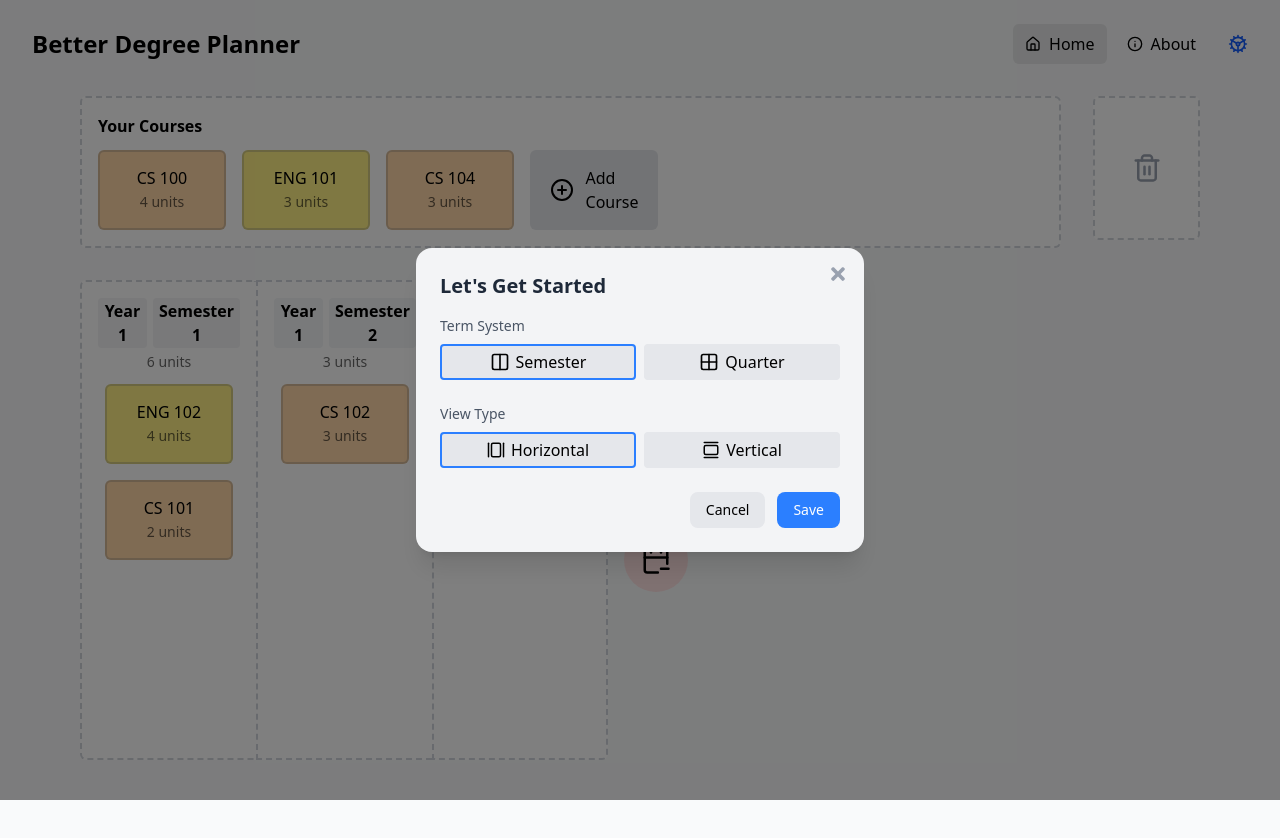
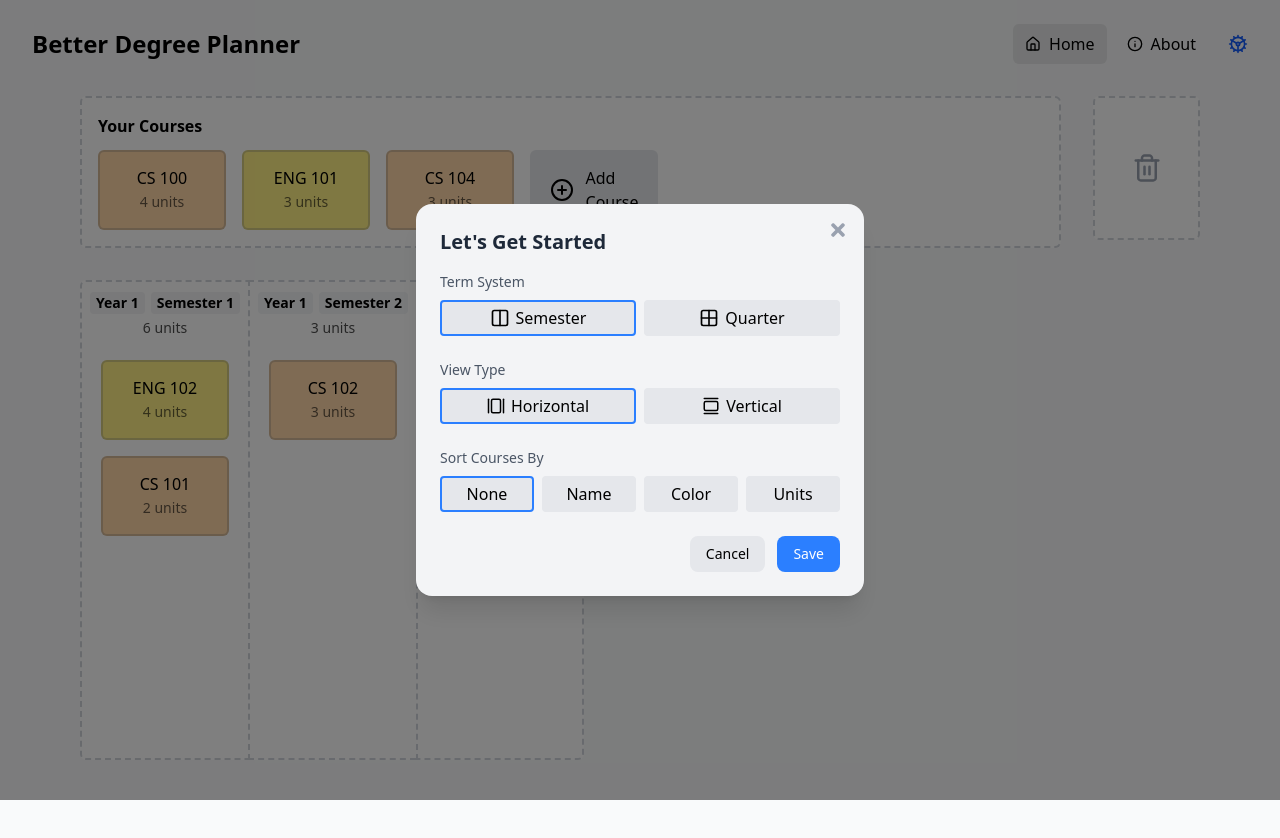
Before and after one commit to jakeo-dev/better-degree-planner, a Next.js app: page / in a window 1280 px wide. Built offline with nearby package versions, Linux system fonts and the light colour scheme.

Commit message:
add course sorting (#12)
* finally fix draggable positioning!!!!

* add course sorting

```diff
--- a/src/components/Header.tsx
+++ b/src/components/Header.tsx
@@ -17,9 +17,10 @@ interface HeaderProps {
   isOpen: boolean;
   onOpen: () => void;
   onClose: () => void;
-  onSubmit: (viewType: string, termType: string) => void;
-  initialView?: string;
-  initialTerm?: string;
+  onSubmit: (viewType: string, termType: string, sortType: string) => void;
+  initialView: string;
+  initialTerm: string;
+  initialSort: string;
   storedFirstVisit?: string;
 }
 
@@ -30,17 +31,20 @@ export default function Header({
   onSubmit,
   initialView = "Horizontal",
   initialTerm = "Semester",
+  initialSort = "None",
   storedFirstVisit = "true",
 }: HeaderProps) {
   const [viewType, setViewType] = useState(initialView || "Horizontal");
   const [termType, setTermType] = useState(initialTerm || "Semester");
+  const [sortType, setSortType] = useState(initialSort || "None");
   const [firstVisit, setFirstVisit] = useState(storedFirstVisit || "true");
 
   useEffect(() => {
     setViewType(initialView);
     setTermType(initialTerm);
+    setSortType(initialSort);
     setFirstVisit(storedFirstVisit);
-  }, [initialView, initialTerm, storedFirstVisit]);
+  }, [initialView, initialTerm, initialSort, storedFirstVisit]);
 
   const { pathname } = useRouter();
 
@@ -178,6 +182,25 @@ export default function Header({
             </div>
           </div>
 
+          <div className="mb-6">
+            <label className="block text-sm font-medium text-gray-600 mb-2">
+              Sort Courses By
+            </label>
+            <div className="flex gap-2">
+              {["None", "Name", "Color", "Units"].map((s) => (
+                <button
+                  key={s}
+                  onClick={() => setSortType(s)}
+                  className={`flex justify-center items-center bg-gray-200 hover:bg-blue-200 active:bg-blue-300 hover:text-blue-900 border-2 transition rounded-sm w-full cursor-pointer py-1 ${
+                    sortType === s ? "border-blue-500" : "border-transparent"
+                  }`}
+                >
+                  {s}
+                </button>
+              ))}
+            </div>
+          </div>
+
           {/* Buttons */}
           <div className="flex justify-end gap-3">
             <button
@@ -189,7 +212,7 @@ export default function Header({
 
             <button
               onClick={() => {
-                onSubmit(viewType, termType);
+                onSubmit(viewType, termType, sortType);
                 onClose();
               }}
               className="px-4 py-2 text-sm bg-blue-500 text-white rounded-lg hover:bg-blue-600 transition cursor-pointer"
--- a/src/pages/about.tsx
+++ b/src/pages/about.tsx
@@ -5,13 +5,16 @@ export default function Home() {
   const [startModalOpen, setStartModalOpen] = useState(false);
   const [viewType, setViewType] = useState("Horizontal"); // horizontal or vertical view
   const [termType, setTermType] = useState("Semester"); // quarter or semester system
+  const [sortType, setSortType] = useState("None"); // sort by name, color, units, or none
   const [firstVisit, setFirstVisit] = useState("true"); // true if this is the user's first visit to the website
 
   useEffect(() => {
     const storedView = localStorage.getItem("viewType") || "Horizontal";
     const storedTerm = localStorage.getItem("termType") || "Semester";
+    const storedSort = localStorage.getItem("sortType") || "None";
     setViewType(storedView);
     setTermType(storedTerm);
+    setSortType(storedSort);
 
     const storedFirstVisit = localStorage.getItem("firstVisit") || "true";
     setFirstVisit(storedFirstVisit);
@@ -24,12 +27,17 @@ export default function Home() {
         isOpen={startModalOpen}
         onOpen={() => setStartModalOpen(true)}
         onClose={() => setStartModalOpen(false)}
-        onSubmit={(view, term) => {
+        onSubmit={(view, term, sort) => {
+          setViewType(view);
+          setTermType(term);
+          setSortType(sort);
           localStorage.setItem("viewType", view);
           localStorage.setItem("termType", term);
+          localStorage.setItem("sortType", sort);
         }}
         initialView={viewType}
         initialTerm={termType}
+        initialSort={sortType}
         storedFirstVisit={firstVisit}
       />
 
--- a/src/pages/index.tsx
+++ b/src/pages/index.tsx
@@ -7,7 +7,8 @@ import { useState, useEffect } from "react";
 import { useAtom } from 'jotai';
 import { termsAndCourses } from "../api/atoms";
 import { CourseTile } from "@/types";
-import { randomElement } from "@/utilities";
+import Header from "@/components/Header";
+import { randomElement, sortCoursesAlphabetically, sortCoursesColor, sortCoursesUnits } from "@/utilities";
 
 export default function Home() {
   const [termsCoursesData, setTermsCoursesData] = useAtom(termsAndCourses)
@@ -15,13 +16,16 @@ export default function Home() {
   const [startModalOpen, setStartModalOpen] = useState(true);
   const [viewType, setViewType] = useState("Horizontal"); // horizontal or vertical view
   const [termType, setTermType] = useState("Semester"); // quarter or semester system
+  const [sortType, setSortType] = useState("None"); // sort by name, color, units, or none
   const [firstVisit, setFirstVisit] = useState("true"); // true if this is the user's first visit to the website
 
   useEffect(() => {
     const storedView = localStorage.getItem("viewType") || "Horizontal";
     const storedTerm = localStorage.getItem("termType") || "Semester";
+    const storedSort = localStorage.getItem("sortType") || "None";
     setViewType(storedView);
     setTermType(storedTerm);
+    setSortType(storedSort);
 
     const storedFirstVisit = localStorage.getItem("firstVisit") || "true";
     setFirstVisit(storedFirstVisit);
@@ -183,51 +187,31 @@ export default function Home() {
         isOpen={startModalOpen}
         onOpen={() => setStartModalOpen(true)}
         onClose={() => setStartModalOpen(false)}
-        onSubmit={(view, term) => {
+        onSubmit={(view, term, sort) => {
           setViewType(view);
           setTermType(term);
+          setSortType(sort);
           localStorage.setItem("viewType", view);
           localStorage.setItem("termType", term);
+          localStorage.setItem("sortType", sort);
 
           localStorage.setItem("firstVisit", "false");
         }}
         initialView={viewType}
         initialTerm={termType}
+        initialSort={sortType}
         storedFirstVisit={firstVisit}
       />
 
       <DndContext onDragEnd={handleDragEnd}>
         <div className="m-4 md:m-12 lg:m-20 mt-14 md:mt-24 lg:mt-24">
           <div>
-            {/* Buttons for View and System */}
-            {/* <div className="grid grid-cols-2 gap-3 md:gap-6 w-full mb-6 md:mb-8 ml-auto">
-              <Button
-                onClick={() => {
-                  setViewType(viewType == "Vertical" ? "Horizontal" : "Vertical");
-                }}
-                className="hover:bg-green-200 active:bg-green-300 hover:text-green-900">
-                <LuGalleryHorizontal className={`${viewType == "Vertical" ? "hidden" : ""} md:text-lg mr-1.5`} aria-hidden />
-                <LuGalleryVertical className={`${viewType == "Horizontal" ? "hidden" : ""} md:text-lg mr-1.5`} aria-hidden />
-                <span>{viewType} View</span>
-              </Button>
-
-              <Button
-                onClick={() => {
-                  setTermType(termType == "Quarter" ? "Semester" : "Quarter");
-                }}
-                className="hover:bg-green-200 active:bg-green-300 hover:text-green-900">
-                <LuColumns2 className={`${termType == "Quarter" ? "hidden" : ""} text-lg md:text-xl mr-1.5`} aria-hidden />
-                <LuGrid2X2 className={`${termType == "Semester" ? "hidden" : ""} text-lg md:text-xl mr-1.5`} aria-hidden />
-                <span>{termType} System</span>
-              </Button>
-            </div> */}
-
             <div className="flex flex-col md:flex-row gap-4 md:gap-6 lg:gap-8 mb-6 lg:mb-8">
               <div className="flex flex-1 gap-4 md:gap-6 lg:gap-8">
                 {/* "Outside" Box at the Top */}
                 <Droppable dropId="outside" className="flex-1 min-h-30 md:min-h-36 border-2 border-gray-300 border-dashed rounded-md p-2.5 md:p-4">
                   <h2 className="font-bold text-sm md:text-base">Your Courses</h2>
-                  <div className="flex flex-wrap items-start gap-2 md:gap-4 mt-3">
+                  <div className="relative flex flex-wrap items-start gap-2 md:gap-4 mt-3">
                     {termsCoursesData["outside"].map((course) => (
                       <Draggable course={course} key={course.uuid} updateCourse={updateCourse} dropId={"outside"}>
                       </Draggable>
@@ -255,15 +239,24 @@ export default function Home() {
                 {Object.entries(termsCoursesData)
                   .filter(([term]) => term !== "outside") // exclude outside
                   .map(([term, courses]) => (
-                    <Droppable dropId={term} key={term} className={`${viewType == "Vertical" ? "w-full min-h-[24vh] h-full" : "w-30 md:w-44 min-h-[60vh] border-r-0 last:border-r-2 rounded-none first:rounded-l-md last:rounded-r-md"} p-2.5 md:p-4 border-2 flex-shrink-0 border-gray-300 border-dashed rounded-md`}>
-                      <div className="flex items-center justify-center flex-col md:flex-row gap-1 md:gap-1.5 font-bold text-center text-sm md:text-base">
+                    <Droppable dropId={term} key={term} className={`${viewType == "Vertical" ? "w-full min-h-[24vh] h-full" : "w-30 md:w-42 min-h-[60vh] border-r-0 last:border-r-2 rounded-none first:rounded-l-md last:rounded-r-md"} pt-2.5 border-2 flex-shrink-0 border-gray-300 border-dashed rounded-md`}>
+                      <div className={`flex items-center justify-center flex-col md:flex-row gap-1 md:gap-1.5 font-bold text-center ${viewType.includes("Hor") ? "text-[0.8rem] md:text-sm" : "text-sm md:text-base"}`}>
                         <h2 className="bg-gray-100 rounded px-1.5 py-0.25">{term.split(" | ")[0]}</h2>
-                        <h2 className="bg-gray-100 rounded px-1.5 py-0.25">{termType.includes("Sem") && parseInt(term.split(" | ")[1]) === 3 ? "Summer Term" : termType} {termType.includes("Sem") && parseInt(term.split(" | ")[1]) === 3 ? "" : term.split(" | ")[1]}</h2>
+                        <h2 className="bg-gray-100 rounded px-1.5 py-0.25">{(termType.includes("Sem") && parseInt(term.split(" | ")[1]) === 3) || (termType.includes("Quart") && parseInt(term.split(" | ")[1]) === 4) ? "Summer" : termType} {(termType.includes("Sem") && parseInt(term.split(" | ")[1]) === 3) || (termType.includes("Quart") && parseInt(term.split(" | ")[1]) === 4) ? "" : term.split(" | ")[1]}</h2>
                       </div>
-                      <p className="flex justify-center text-xs md:text-sm text-black/60 mt-0.5 md:mt-1">{courses.reduce((sum, course) => { return sum+course.units}, 0)} units</p>
-                      <div className="flex flex-col items-center gap-2 md:gap-4 mt-3">
+                      <p className="flex justify-center text-xs md:text-sm text-black/70 mt-0.5 md:mt-1">{courses.reduce((sum, course) => { return sum+course.units}, 0)} units</p>
+                      <div className="flex flex-col items-center gap-2 md:gap-4 p-2.5 mt-3">
                         {courses.length > 0 ?
-                          (courses.map((course) => (
+                          ([...courses]
+                            .sort(
+                              sortType == "Color"
+                                ? sortCoursesColor
+                                : sortType == "Name"
+                                ? sortCoursesAlphabetically
+                                : sortType == "Units"
+                                ? sortCoursesUnits
+                                : () => 0
+                            ).map((course) => (
                             <Draggable course={course} key={course.uuid} updateCourse={updateCourse} dropId={term} index={courses.indexOf(course)} />
                           )))
                           : <p className="text-gray-500 text-center text-xs md:text-sm">No courses yet...</p>
--- a/src/utilities.ts
+++ b/src/utilities.ts
@@ -1,4 +1,36 @@
+import { CourseTile } from "./types";
+
 // random element from array
 export function randomElement<T>(array: T[]): T {
   return array[Math.floor(Math.random() * array.length)];
 }
+
+// sort courses alphabetically
+export function sortCoursesAlphabetically(a: CourseTile, b: CourseTile) {
+  return a.name.localeCompare(b.name);
+}
+
+// get color level (in rainbow order)
+const getColorLevel = (color: string) => {
+  if (color == "bg-red-200 hover:bg-red-300 focus:bg-red-300") return 6;
+  else if (color == "bg-orange-200 hover:bg-orange-300 focus:bg-orange-300")
+    return 5;
+  else if (color == "bg-yellow-200 hover:bg-yellow-300 focus:bg-yellow-300")
+    return 4;
+  else if (color == "bg-green-200 hover:bg-green-300 focus:bg-green-300")
+    return 3;
+  else if (color == "bg-blue-200 hover:bg-blue-300 focus:bg-blue-300") return 2;
+  else if (color == "bg-violet-200 hover:bg-violet-300 focus:bg-violet-300")
+    return 1;
+  else return 0;
+};
+
+// sort courses by color
+export function sortCoursesColor(a: CourseTile, b: CourseTile) {
+  return getColorLevel(b.color) - getColorLevel(a.color);
+}
+
+// sort courses by units
+export function sortCoursesUnits(a: CourseTile, b: CourseTile) {
+  return b.units - a.units;
+}
```
